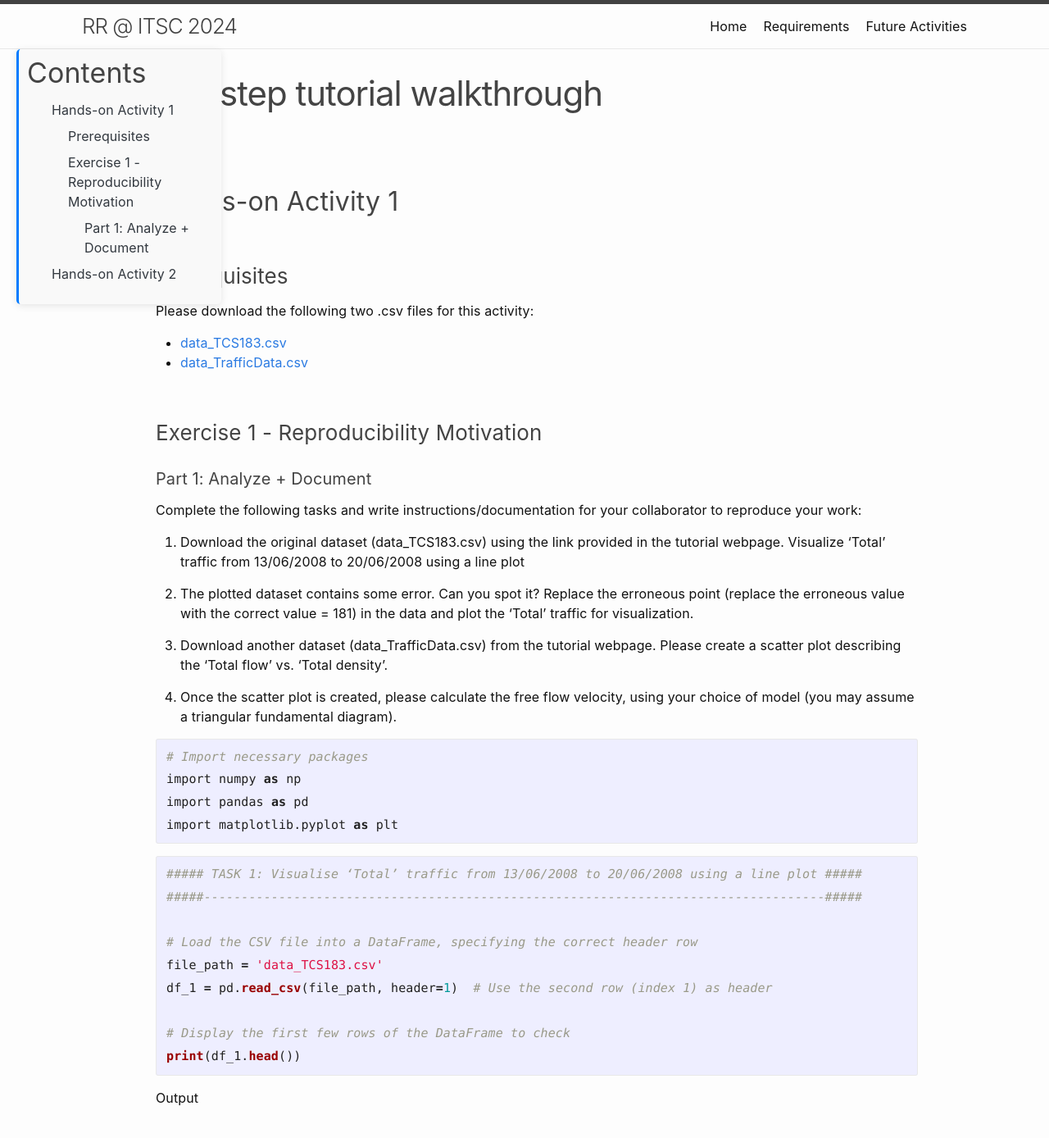
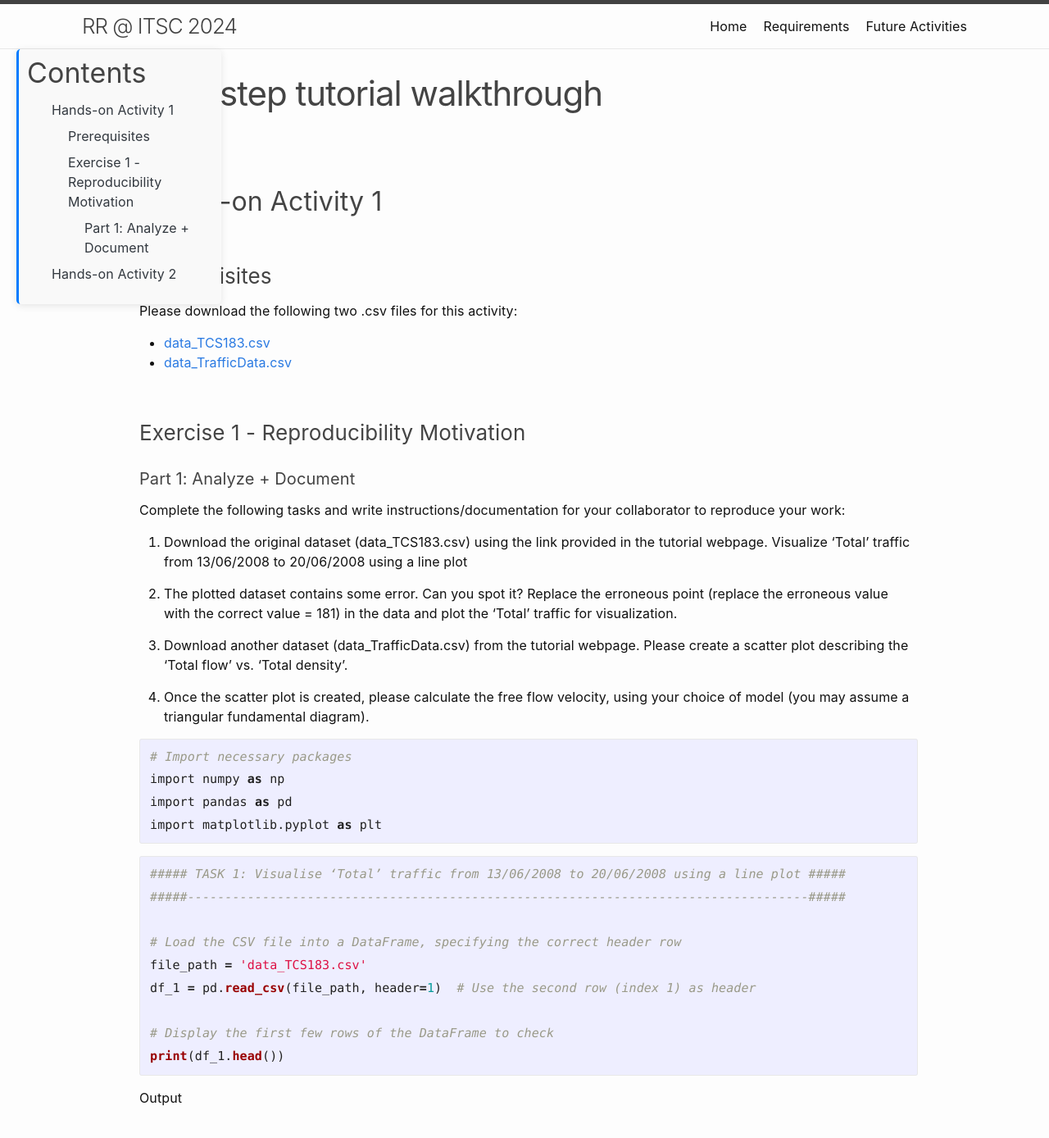
Before and after one commit to RRinTransportation/itsc24-rr-tutorial, a Jekyll site: the page built from step-by-step.md, in a window 1280 px wide and 1400 px high. Shown: the top 1388 px of the window at 82% size. Built offline with Jekyll 4.4.1, drawn with Linux system fonts in a browser that asks for light colours.

Commit message:
Post margin-left to be 10px

```diff
--- a/assets/css/post.css
+++ b/assets/css/post.css
@@ -24,7 +24,7 @@
 /* Post content styles */
 .post-content {
     flex-grow: 1;            /* Allow the content area to take up remaining space */
-    margin-left: 30px;      /* Adjust margin to make room for the TOC */
+    margin-left: 10px;      /* Adjust margin to make room for the TOC */
 }
 
 /* Responsive design for smaller screens */
```
